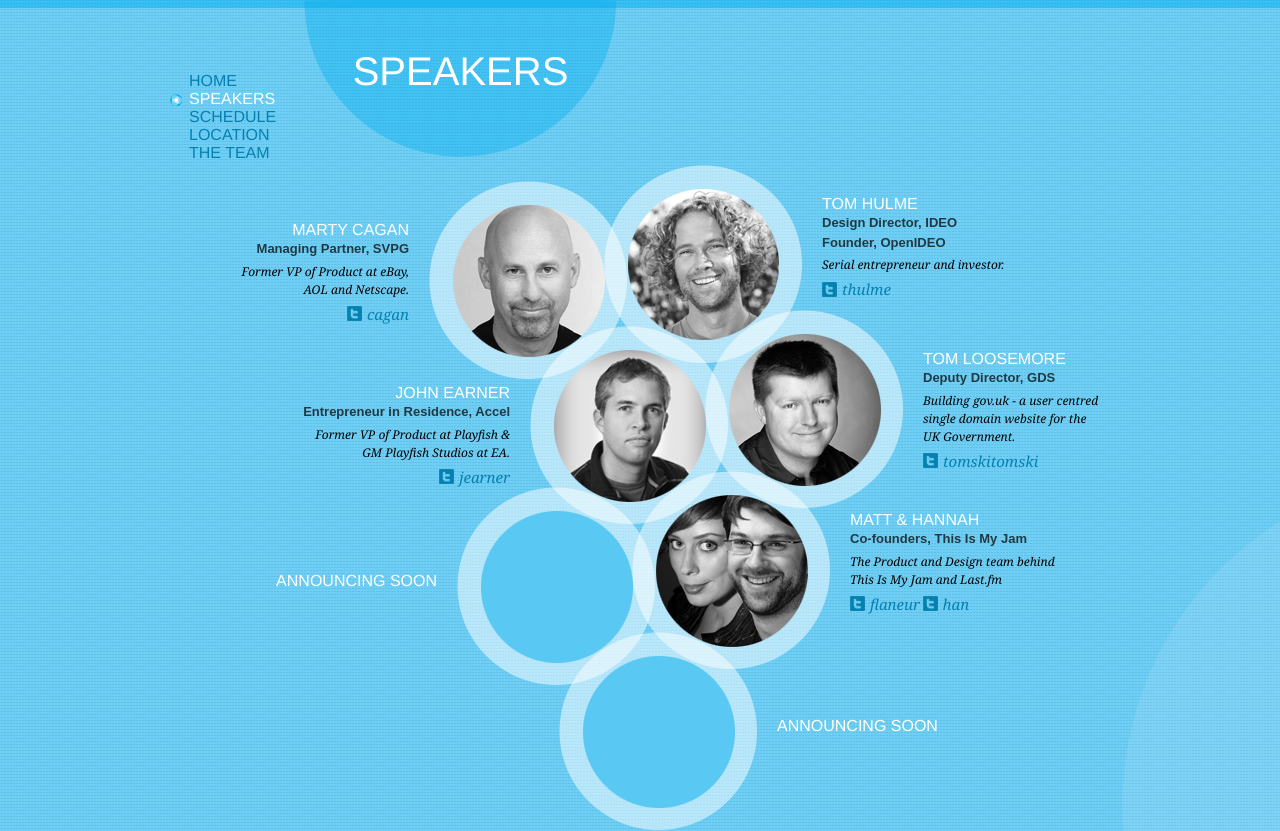
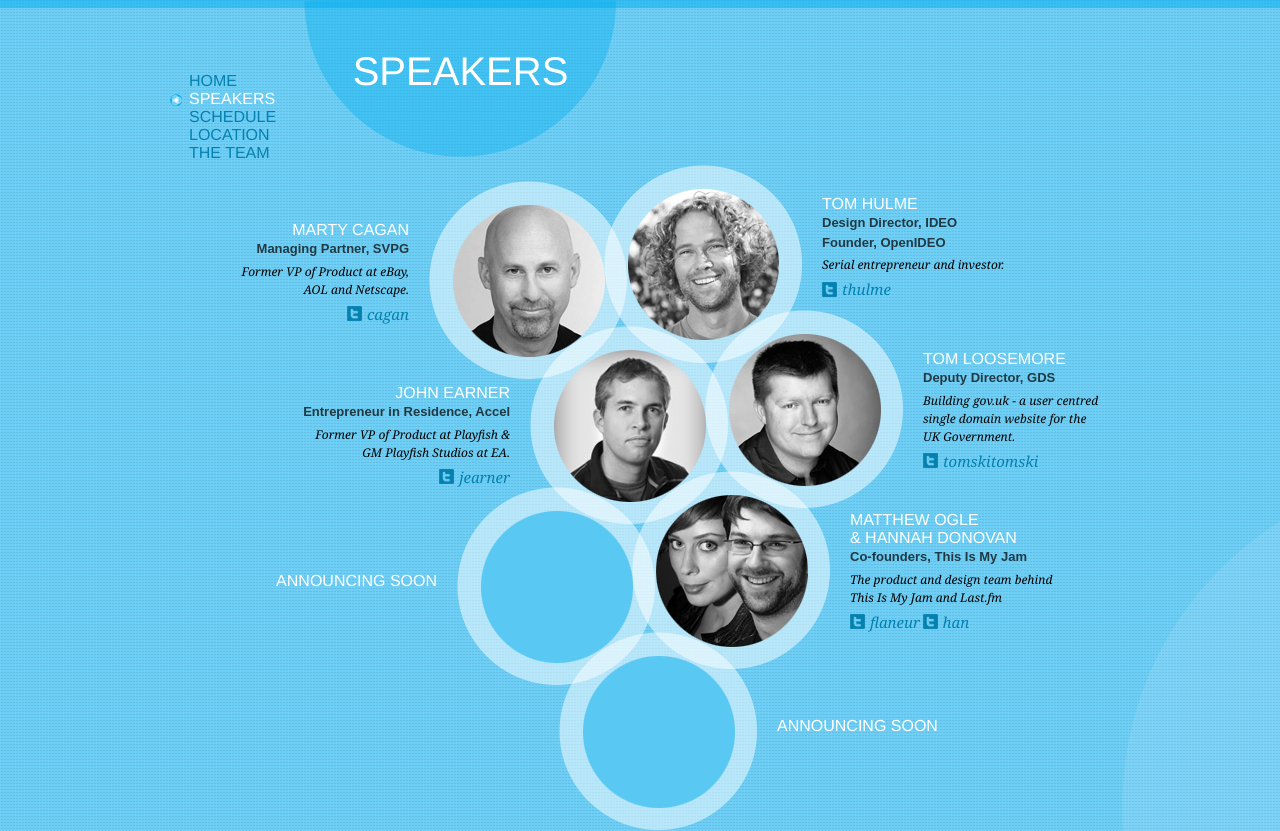
Before and after one commit to mindtheproduct/2012, a PHP site: page / in a window 1280 px wide. Shown: the part 1141-1972 px from the top of the page. Run offline with PHP 8.4, Linux system fonts and the light colour scheme; some libraries are stand-ins or nearby versions.

Commit message:
updated matt and hanna image and bio

```diff
--- a/index.php
+++ b/index.php
@@ -177,9 +177,9 @@
 						<div class="white-bg">
 							<img src="images/matt_and_hannah.png" width="152" height="152" alt="TBA" />
 						</div>
-						<h4>Matt & Hannah</h4>
+						<h4>Matthew Ogle<br>& Hannah Donovan</h4>
 						<p class="speciality">Co-founders, This Is My Jam</p>
-						<p class="info">The Product and Design team behind This Is My Jam and Last.fm</p>
+						<p class="info">The product and design team behind This Is My Jam and Last.fm</p>
 						<a class="twitter" href="http://twitter.com/flaneur">flaneur</a> <a class="twitter" href="http://twitter.com/han">han</a>
 					</div><!-- end third speaker-right -->
 
```
